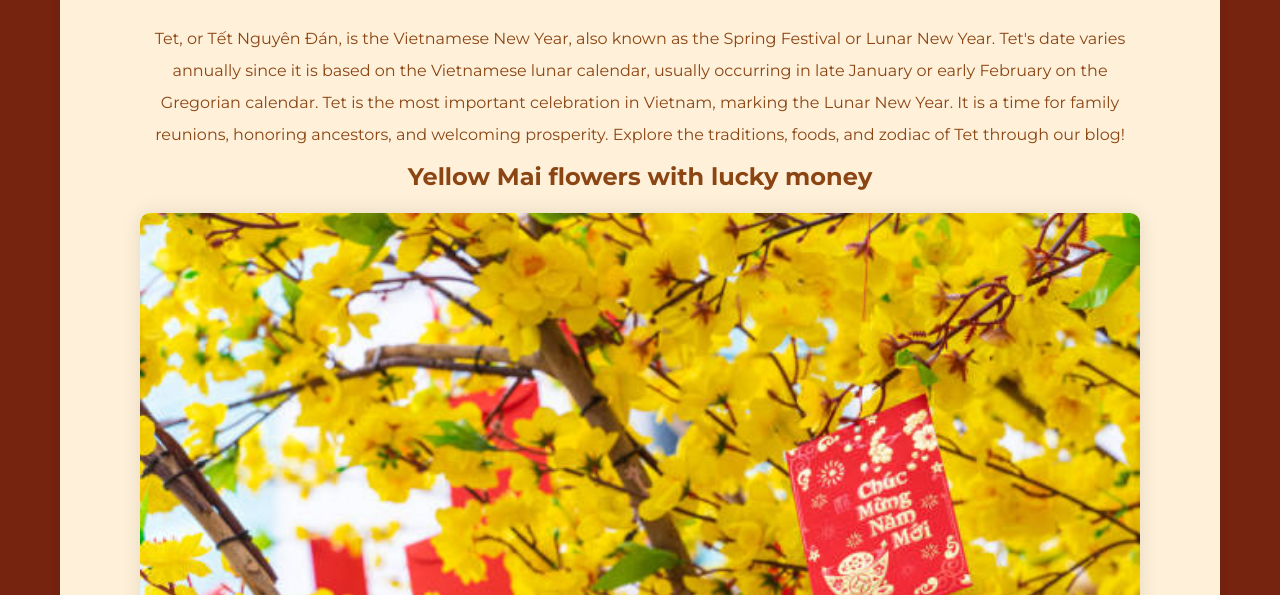
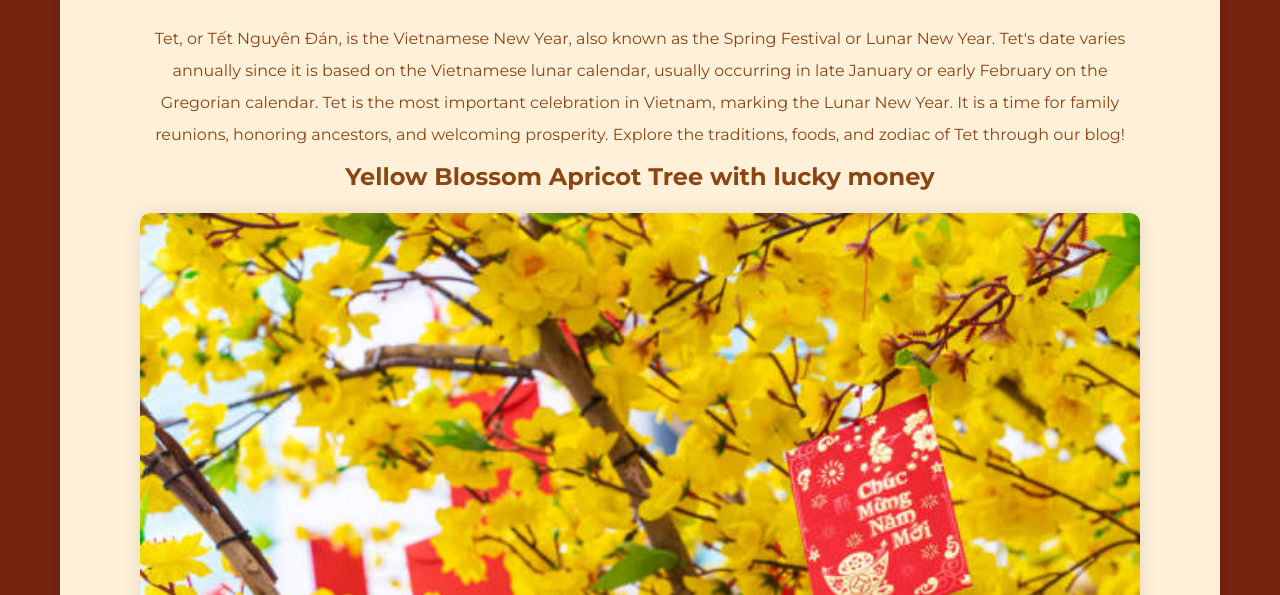
Before and after one commit to tuilahana/cprg-218-final-assignment-Tet-holiday, a plain HTML site: page index.html in a window 1280 px wide. Shown: the part 205-800 px from the top of the page. Drawn offline with Linux system fonts and the light colour scheme.

```diff
--- a/index.html
+++ b/index.html
@@ -33,7 +33,7 @@
                 It is a time for family reunions, honoring ancestors, and welcoming prosperity.
                 Explore the traditions, foods, and zodiac of Tet through our blog!</p>
 
-            <h2>Yellow Mai flowers with lucky money</h2>
+            <h2>Yellow Blossom Apricot Tree with lucky money</h2>
             <img src="images/chuc mung nam moi.jpg" alt="Ochna integerrima (Hoa Mai) tree with lucky money.">
 
             <h2>The festive ambiance of Tet in Northern Vietnam.</h2>
```
